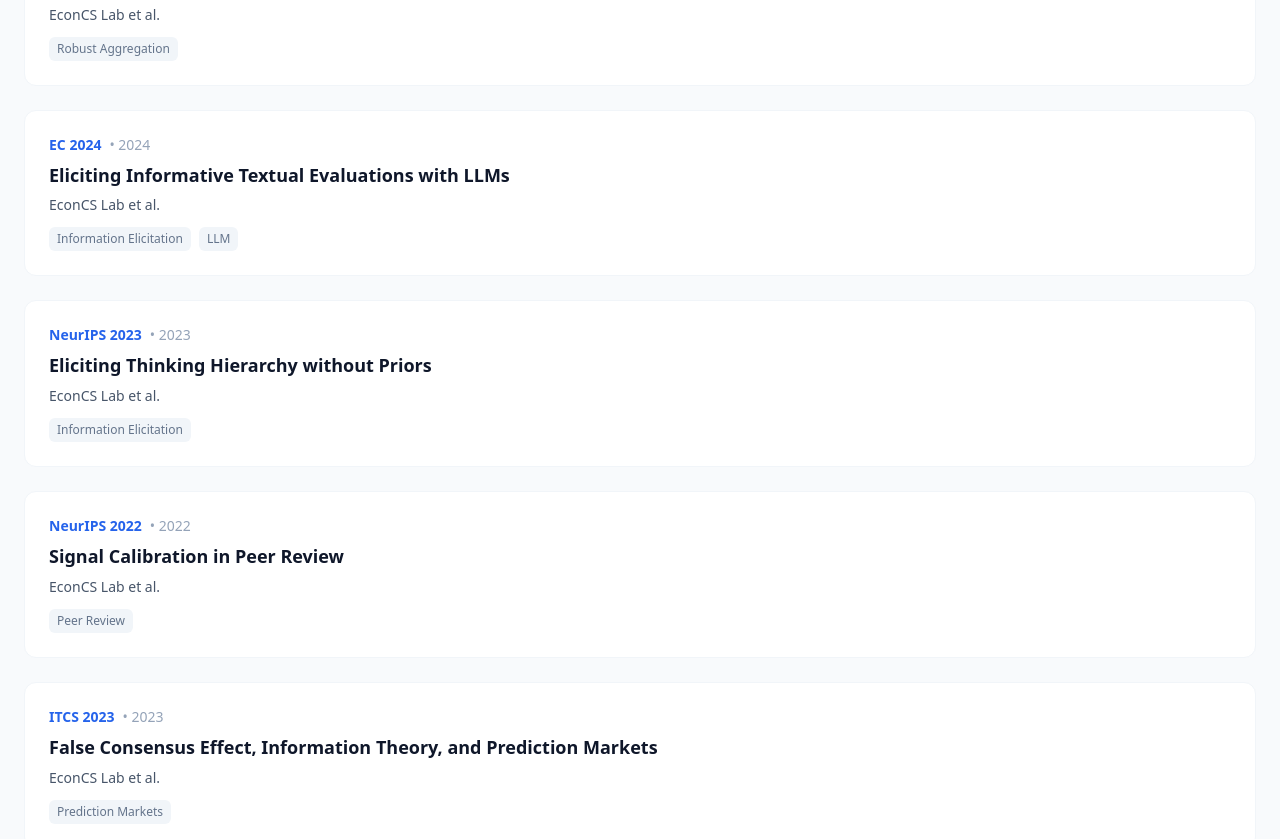
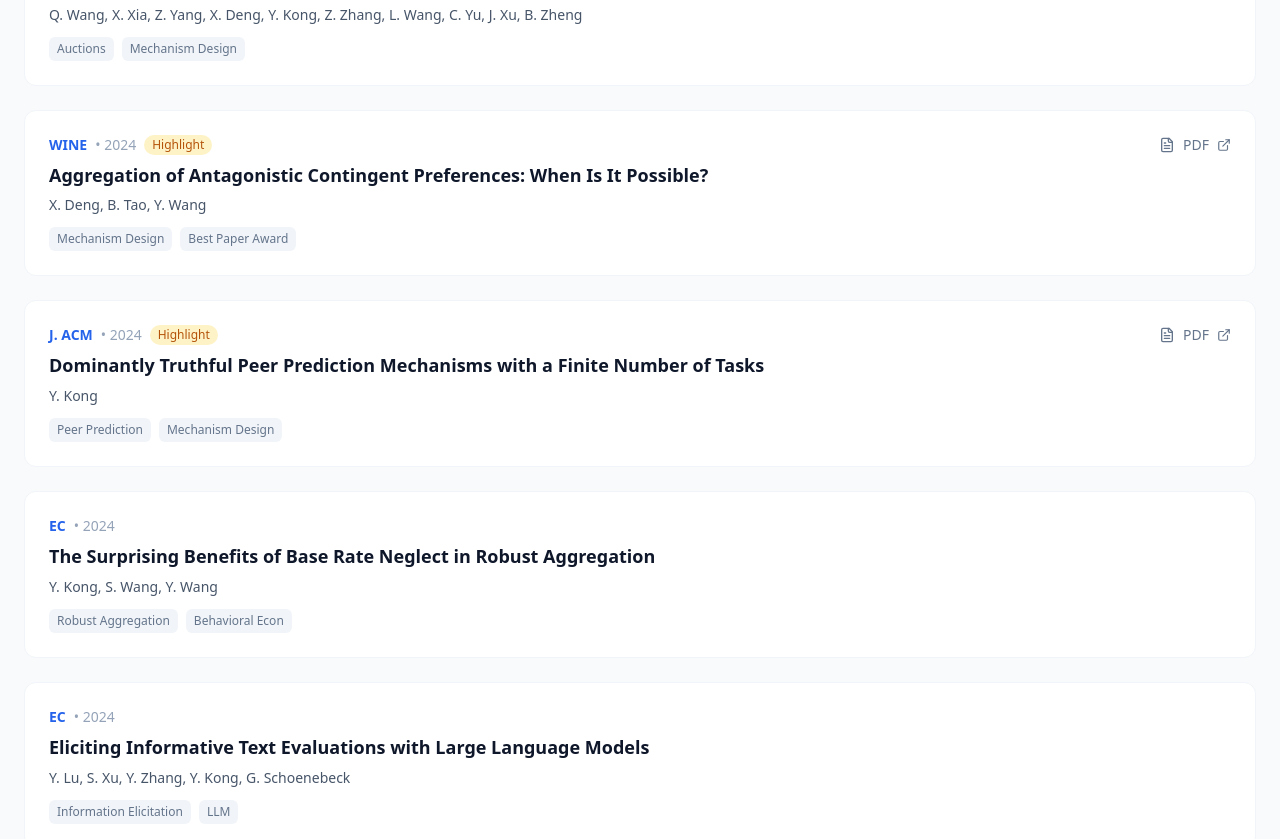
Before and after one commit to EconCSPKU/HomePage, a Next.js app in the folder web/: page / in a window 1280 px wide. Shown: the part 4800-5639 px from the top of the page. Built offline with nearby package versions, Linux system fonts and the light colour scheme.

Commit message:
add pubs

```diff
--- a/web/data/publications.ts
+++ b/web/data/publications.ts
@@ -7,85 +7,333 @@ export interface Publication {
   tags?: string[];
   link?: string;
   highlight?: boolean;
+  lab_students?: boolean; // 新增字段：方便您在前端做样式区分（例如学生名字加粗）
 }
 
 export const PUBLICATIONS: Publication[] = [
-  // 2025
+  // --- 2025 (Lab Era) ---
   {
-    id: "ec-2025-robust",
+    id: "ec-2025-forecast",
     title: "Algorithmic Robust Forecast Aggregation",
-    authors: "EconCS Lab et al.",
-    conference: "EC 2025",
+    authors: "Y. Guo, J. D. Hartline, Z. Huang, Y. Kong, A. Shah, F.-Y. Yu", // Guo, Huang
+    conference: "EC",
     year: 2025,
     tags: ["Robust Aggregation", "Forecasting"],
-    highlight: true
+    lab_students: true
   },
   {
-    id: "iclr-2025-llm",
+    id: "iclr-2025-benchmarking",
     title: "Benchmarking LLMs' Judgments with No Gold Standard",
-    authors: "EconCS Lab et al.",
-    conference: "ICLR 2025",
+    authors: "S. Xu, Y. Lu, G. Schoenebeck, Y. Kong", // Lu
+    conference: "ICLR",
     year: 2025,
     tags: ["LLM", "Benchmarking"],
-    highlight: true
+    highlight: true,
+    lab_students: true
   },
   {
-    id: "www-2025-robust",
-    title: "Robust Aggregation against Adversarial Experts & Mitigating Participation Bias",
-    authors: "EconCS Lab et al.",
-    conference: "WWW 2025",
+    id: "www-2025-participation-bias",
+    title: "Mitigating the Participation Bias by Balancing Extreme Ratings",
+    authors: "Y. Guo, Y. Kong, J. Liu", // Guo
+    conference: "WWW",
     year: 2025,
-    tags: ["Robust Aggregation"]
+    tags: ["Bias Mitigation", "Oral Presentation"],
+    highlight: true,
+    lab_students: true
   },
-  // 2024
+  {
+    id: "www-2025-adversarial",
+    title: "Robust Aggregation with Adversarial Experts",
+    authors: "Y. Guo, Y. Kong", // Guo
+    conference: "WWW",
+    year: 2025,
+    tags: ["Robust Aggregation", "Adversarial"],
+    lab_students: true
+  },
+  {
+    id: "www-2025-auctions",
+    title: "Learning against Non-credible Second-Price Auctions",
+    authors: "Q. Wang, X. Xia, Z. Yang, X. Deng, Y. Kong, Z. Zhang, L. Wang, C. Yu, J. Xu, B. Zheng", // Q. Wang (Alumni), X. Xia
+    conference: "WWW",
+    year: 2025,
+    tags: ["Auctions", "Mechanism Design"],
+    lab_students: true
+  },
+
+  // --- 2024 ---
+  {
+    id: "wine-2024-best-paper",
+    title: "Aggregation of Antagonistic Contingent Preferences: When Is It Possible?",
+    authors: "X. Deng, B. Tao, Y. Wang", // Y. Wang
+    conference: "WINE",
+    year: 2024,
+    tags: ["Mechanism Design", "Best Paper Award"],
+    link: "https://arxiv.org/abs/2410.08127",
+    highlight: true,
+    lab_students: true
+  },
   {
     id: "jacm-2024-peer",
     title: "Dominantly Truthful Peer Prediction Mechanisms with a Finite Number of Tasks",
-    authors: "Yuqing Kong et al.",
-    conference: "J. ACM (Journal of the ACM)",
+    authors: "Y. Kong", // PI Solo
+    conference: "J. ACM",
     year: 2024,
     tags: ["Peer Prediction", "Mechanism Design"],
-    highlight: true
+    link: "https://doi.org/10.1145/3638239",
+    highlight: true,
+    lab_students: false // Important PI Work
   },
   {
     id: "ec-2024-baserate",
-    title: "Benefits of Base Rate Neglect in Robust Aggregation",
-    authors: "EconCS Lab et al.",
-    conference: "EC 2024",
+    title: "The Surprising Benefits of Base Rate Neglect in Robust Aggregation",
+    authors: "Y. Kong, S. Wang, Y. Wang", // Y. Wang
+    conference: "EC",
     year: 2024,
-    tags: ["Robust Aggregation"]
+    tags: ["Robust Aggregation", "Behavioral Econ"],
+    lab_students: true
   },
   {
-    id: "ec-2024-text",
-    title: "Eliciting Informative Textual Evaluations with LLMs",
-    authors: "EconCS Lab et al.",
-    conference: "EC 2024",
+    id: "ec-2024-text-eval",
+    title: "Eliciting Informative Text Evaluations with Large Language Models",
+    authors: "Y. Lu, S. Xu, Y. Zhang, Y. Kong, G. Schoenebeck", // Y. Lu
+    conference: "EC",
     year: 2024,
-    tags: ["Information Elicitation", "LLM"]
-  },
-  // 2022-2023
-  {
-    id: "neurips-2023-thinking",
-    title: "Eliciting Thinking Hierarchy without Priors",
-    authors: "EconCS Lab et al.",
-    conference: "NeurIPS 2023",
-    year: 2023,
-    tags: ["Information Elicitation"]
+    tags: ["Information Elicitation", "LLM"],
+    lab_students: true
   },
   {
-    id: "neurips-2022-peer-review",
-    title: "Signal Calibration in Peer Review",
-    authors: "EconCS Lab et al.",
-    conference: "NeurIPS 2022",
-    year: 2022,
-    tags: ["Peer Review"]
+    id: "www-2024-second-order",
+    title: "Robust Decision Aggregation with Second-order Information",
+    authors: "Y. Pan, Z. Chen, Y. Kong†", // No Lab Students?
+    conference: "WWW",
+    year: 2024,
+    tags: ["Robust Aggregation"],
+    lab_students: false // External Collaboration
+  },
+
+  // --- 2023 ---
+  {
+    id: "itcs-2023-false-consensus",
+    title: "False Consensus, Information Theory, and Prediction Markets",
+    authors: "Y. Kong, G. Schoenebeck", // PI + External
+    conference: "ITCS",
+    year: 2023,
+    tags: ["Prediction Markets", "Information Theory"],
+    link: "https://drops.dagstuhl.de/entities/document/10.4230/LIPIcs.ITCS.2023.81",
+    lab_students: false // Important PI Work
   },
   {
-    id: "itcs-2023-consensus",
-    title: "False Consensus Effect, Information Theory, and Prediction Markets",
-    authors: "EconCS Lab et al.",
-    conference: "ITCS 2023",
+    id: "neurips-2023-cheap-signals",
+    title: "Calibrating 'Cheap Signals' in Peer Review without a Prior",
+    authors: "Y. Lu, Y. Kong", // Y. Lu
+    conference: "NeurIPS",
     year: 2023,
-    tags: ["Prediction Markets"]
+    tags: ["Peer Review", "Calibration"],
+    lab_students: true
+  },
+  {
+    id: "www-2023-experimental-design",
+    title: "Near-optimal experimental design under the budget constraint in online platforms",
+    authors: "Y. Guo, Y. Yuan, J. Zhang, Y. Kong, Z. Zhu, & Z. Cai", // Y. Guo
+    conference: "WWW",
+    year: 2023,
+    tags: ["Experimental Design", "Online Platforms"],
+    lab_students: true
+  },
+  {
+    id: "icml-2023-bidding",
+    title: "Learning to bid in repeated first-price auctions with budgets",
+    authors: "Q. Wang, Z. Yang, X. Deng, Y. Kong", // Q. Wang
+    conference: "ICML",
+    year: 2023,
+    tags: ["Auctions", "Learning"],
+    lab_students: true
+  },
+
+  // --- 2022 ---
+  {
+    id: "neurips-2022-hierarchy",
+    title: "Eliciting Thinking Hierarchy without a Prior",
+    authors: "Y. Kong, Y. Li, Y. Zhang, Z. Huang, J. Wu", // Z. Huang
+    conference: "NeurIPS",
+    year: 2022,
+    tags: ["Information Elicitation"],
+    link: "https://arxiv.org/abs/2109.10619",
+    highlight: true,
+    lab_students: true
+  },
+  {
+    id: "www-2022-bonus",
+    title: "BONUS! Maximizing Surprise",
+    authors: "Z. Huang, Y. Kong, X. Liu, G. Schoenebeck, S. Xu", // Z. Huang
+    conference: "WWW",
+    year: 2022,
+    tags: ["Information Theory", "Surprise"],
+    link: "https://arxiv.org/abs/2107.08207",
+    lab_students: true
+  },
+  {
+    id: "itcs-2022-multitask",
+    title: "More Dominantly Truthful Multi-task Peer Prediction with a Finite Number of Tasks",
+    authors: "Y. Kong", // PI Solo
+    conference: "ITCS",
+    year: 2022,
+    tags: ["Peer Prediction"],
+    link: "https://arxiv.org/abs/2103.02214",
+    lab_students: false
+  },
+
+  // --- 2021 (Start of current PhD cohort) ---
+  {
+    id: "ijcai-2021-surprise",
+    title: "SURPRISE! and When to Schedule It.",
+    authors: "Z. Huang*, S. Xu*, Y. Shan, Y. Lu, Y. Kong, X. Liu, G. Schoenebeck", // Z. Huang, Y. Lu
+    conference: "IJCAI",
+    year: 2021,
+    tags: ["Information Theory", "Scheduling"],
+    link: "https://arxiv.org/abs/2106.02851",
+    lab_students: true
+  },
+
+  // --- 2020 (Foundational / Prior Works) ---
+  {
+    id: "soda-2020-peer",
+    title: "Dominantly Truthful Multi-task Peer Prediction with a Constant Number of Tasks",
+    authors: "Y. Kong",
+    conference: "SODA",
+    year: 2020,
+    tags: ["Peer Prediction"],
+    link: "https://arxiv.org/abs/1911.00272",
+    highlight: true, // Key Foundation
+    lab_students: false
+  },
+  {
+    id: "eccv-2020-tcgm",
+    title: "TCGM: An Information-Theoretic Framework for Semi-Supervised Multi-Modality Learning",
+    authors: "X. Sun*, Y. Xu*, P. Cao, Y. Kong, L. Hu, S. Zhang, Y. Wang",
+    conference: "ECCV",
+    year: 2020,
+    tags: ["Computer Vision", "Information Theory", "Oral Presentation"],
+    highlight: true,
+    lab_students: false
+  },
+  {
+    id: "aaai-2020-elicitation",
+    title: "Information Elicitation Mechanisms for Statistical Estimation",
+    authors: "Y. Kong, G. Schoenebeck, B. Tao, F. Yu",
+    conference: "AAAI",
+    year: 2020,
+    tags: ["Information Elicitation", "Mechanism Design"],
+    lab_students: false
+  },
+
+  // --- 2019 (Prior Works) ---
+  {
+    id: "wine-2019-outsourcing",
+    title: "Outsourcing Computation: the Minimal Refereed Mechanism",
+    authors: "Y. Kong, C. Peikert, G. Schoenebeck, B. Tao",
+    conference: "WINE",
+    year: 2019,
+    tags: ["Mechanism Design"],
+    link: "https://arxiv.org/abs/1910.14269v1",
+    lab_students: false
+  },
+  {
+    id: "neurips-2019-ldmi",
+    title: "LDMI: A Novel Information-theoretic Loss Function for Training Deep Nets Robust to Label Noise",
+    authors: "Y. Xu*, P. Cao*, Y. Kong, Y. Wang",
+    conference: "NeurIPS",
+    year: 2019,
+    tags: ["Deep Learning", "Information Theory"],
+    link: "https://arxiv.org/abs/1909.03388",
+    lab_students: false
+  },
+  {
+    id: "iclr-2019-maxmig",
+    title: "Max-MIG: an Information-Theoretic Approach for Joint Learning from Crowds",
+    authors: "P. Cao*, Y. Xu*, Y. Kong, Y. Wang",
+    conference: "ICLR",
+    year: 2019,
+    tags: ["Crowdsourcing", "Information Theory"],
+    link: "https://openreview.net/forum?id=BJg9DoR9t7",
+    lab_students: false
+  },
+  // Q. Wang (Alumni) Paper? Checking author list of AAAI 2019 similarity...
+  // B. Zhang, Y. Kong... (No Q. Wang) -> False
+  {
+    id: "aaai-2019-similarity",
+    title: "f-Similarity Preservation Loss for Soft Labels: A Demonstration on Cross-Corpus Speech Emotion Recognition",
+    authors: "B. Zhang*, Y. Kong*, G. Essl, E. M. Provost",
+    conference: "AAAI",
+    year: 2019,
+    tags: ["Speech Recognition", "Machine Learning"],
+    link: "https://aaai.org/ojs/index.php/AAAI/article/view/4518",
+    lab_students: false
+  },
+  {
+    id: "teac-2019-framework",
+    title: "An Information-Theoretic Framework For Designing Information Elicitation Mechanisms That Reward Truth-telling",
+    authors: "Y. Kong, G. Schoenebeck",
+    conference: "TEAC",
+    year: 2019,
+    tags: ["Information Elicitation", "Journal"],
+    link: "https://dl.acm.org/citation.cfm?doid=3309879.3296670",
+    lab_students: false
+  },
+
+  // --- 2018 (Prior Works) ---
+  {
+    id: "ec-2018-expertise",
+    title: "Eliciting Expertise without Verification",
+    authors: "Y. Kong, G. Schoenebeck",
+    conference: "EC",
+    year: 2018,
+    tags: ["Information Elicitation"],
+    link: "https://arxiv.org/abs/1802.08312",
+    lab_students: false
+  },
+  {
+    id: "ec-2018-water",
+    title: "Water from Two Rocks: Maximizing the Mutual Information",
+    authors: "Y. Kong, G. Schoenebeck",
+    conference: "EC",
+    year: 2018,
+    tags: ["Information Theory"],
+    link: "https://arxiv.org/abs/1802.08887",
+    highlight: true, // Seminal Work
+    lab_students: false
+  },
+  {
+    id: "itcs-2018-equilibrium",
+    title: "Equilibrium Selection in Information Elicitation without Verification via Information Monotonicity",
+    authors: "Y. Kong, G. Schoenebeck",
+    conference: "ITCS",
+    year: 2018,
+    tags: ["Information Elicitation"],
+    link: "https://arxiv.org/abs/1603.07751",
+    lab_students: false
+  },
+  {
+    id: "itcs-2018-bayesian",
+    title: "Optimizing Bayesian Information Revelation Strategy in Prediction Markets: the Alice Bob Alice Case",
+    authors: "Y. Kong, G. Schoenebeck",
+    conference: "ITCS",
+    year: 2018,
+    tags: ["Prediction Markets"],
+    link: "http://drops.dagstuhl.de/opus/volltexte/2018/8319/pdf/LIPIcs-ITCS-2018-14.pdf",
+    lab_students: false
+  },
+
+  // --- 2016 ---
+  {
+    id: "wine-2016-microscope",
+    title: "Putting Peer Prediction Under the Micro(economic)scope and Making Truth-telling Focal",
+    authors: "Y. Kong, K. Ligett, G. Schoenebeck",
+    conference: "WINE",
+    year: 2016,
+    tags: ["Peer Prediction"],
+    link: "https://arxiv.org/abs/1603.07319",
+    highlight: true, // Seminal Work
+    lab_students: false
   }
 ];
```
